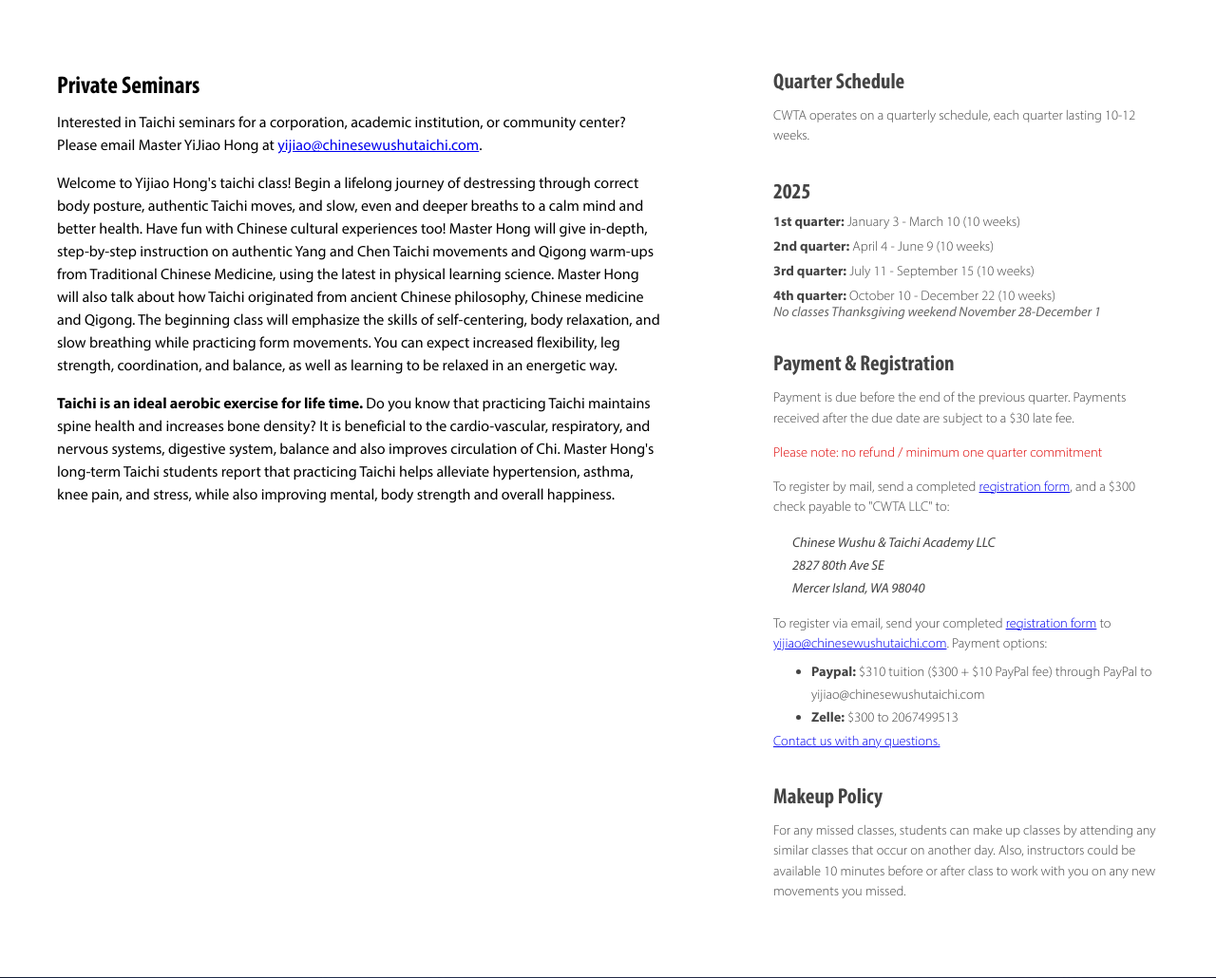
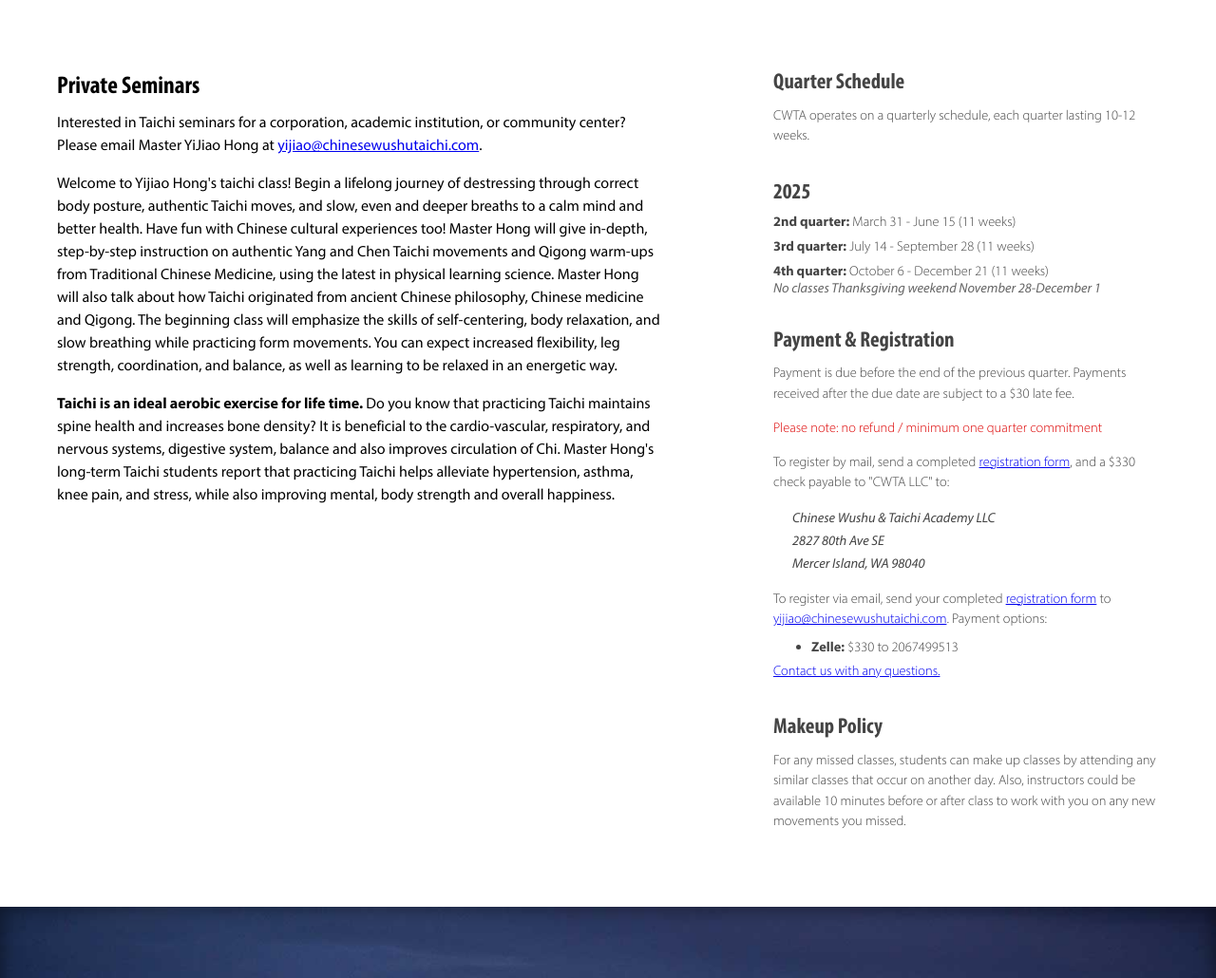
Before and after one commit to gregmli/cwta, a Flask app: page /classes in a window 1280 px wide. Shown: the part 502-1532 px from the top of the page at 95% size. Run offline with Flask 3, Linux system fonts and the light colour scheme; data that the repository does not hold is empty; some libraries are stand-ins or nearby versions.

Commit message:
price increase, updated quarter schedule (11 week semesters), delete some resources

```diff
--- a/redesign/website/templates/classes.html
+++ b/redesign/website/templates/classes.html
@@ -97,10 +97,9 @@
 		<div class="quarter-schedule">
 			<h3>2025</h3>
 			<ul>
-				<li><strong>1st quarter:</strong> January 3 - March 10 (10 weeks)</li>
-				<li><strong>2nd quarter:</strong> April 4 - June 9 (10 weeks)</li>
-				<li><strong>3rd quarter:</strong> July 11 - September 15 (10 weeks)</li>
-				<li><strong>4th quarter:</strong> October 10 - December 22 (10 weeks)
+				<li><strong>2nd quarter:</strong> March 31 - June 15 (11 weeks)</li>
+				<li><strong>3rd quarter:</strong> July 14 - September 28 (11 weeks)</li>
+				<li><strong>4th quarter:</strong> October 6 - December 21 (11 weeks)
 					<div class="note">No classes Thanksgiving weekend November 28-December 1</div>
 				</li>
 			</ul>
@@ -115,7 +114,7 @@
 
 		<div class="registration">
 			<p>
-			To register by mail, send a completed <a href="images/CWTA_registration_form.docx">registration form</a>, and a $300 check payable to &quot;CWTA LLC&quot; to:
+			To register by mail, send a completed <a href="images/CWTA_registration_form.docx">registration form</a>, and a $330 check payable to &quot;CWTA LLC&quot; to:
 				<address>
 					Chinese Wushu & Taichi Academy LLC <br/>
 					2827 80th Ave SE<br/>
@@ -127,8 +126,8 @@
 				<a href="images/CWTA_registration_form.docx">registration form</a> to
 				<a href="mailto:yijiao@chinesewushutaichi.com">yijiao@chinesewushutaichi.com</a>. Payment options:</p>
 			<ul class="payment-options">
-				<li><strong>Paypal:</strong> $310 tuition ($300 + $10 PayPal fee) through PayPal to yijiao@chinesewushutaichi.com</li>
-				<li><strong>Zelle:</strong> $300 to 2067499513</li>
+				<!-- li><strong>Paypal:</strong> $310 tuition ($300 + $10 PayPal fee) through PayPal to yijiao@chinesewushutaichi.com</li -->
+				<li><strong>Zelle:</strong> $330 to 2067499513</li>
 			</ul>
 
 
--- a/redesign/website/templates/index.html
+++ b/redesign/website/templates/index.html
@@ -112,7 +112,7 @@
 	<h4>Space Is Limited for Beginners Classes</h4>
 	<p>Secure your spot by registering now.</p>
 	<p>
-		Mail a completed <a href="images/CWTA_registration_form.docx">registration form</a>, and a $300 check payable to &quot;CWTA LLC&quot; to:
+		Mail a completed <a href="images/CWTA_registration_form.docx">registration form</a>, and a $330 check payable to &quot;CWTA LLC&quot; to:
 		<address>
 			Chinese Wushu & Taichi Academy LLC <br/>
 			2827 80th Ave SE<br/>
@@ -124,8 +124,8 @@
 		<a href="images/CWTA_registration_form.docx">registration form</a> to
 		<a href="mailto:yijiao@chinesewushutaichi.com">yijiao@chinesewushutaichi.com</a>. Payment options:</p>
 	<ul class="payment-options">
-		<li><strong>Paypal:</strong> $310 tuition ($300 + $10 PayPal fee) through PayPal to yijiao@chinesewushutaichi.com</li>
-		<li><strong>Zelle:</strong> $300 to 2067499513</li>
+		<!-- li><strong>Paypal:</strong> $310 tuition ($300 + $10 PayPal fee) through PayPal to yijiao@chinesewushutaichi.com</li -->
+		<li><strong>Zelle:</strong> $330 to 2067499513</li>
 	</ul>
 
 	</div>
--- a/redesign/website/templates/instructors.html
+++ b/redesign/website/templates/instructors.html
@@ -158,7 +158,7 @@
 		<p>The Chinese Wushu and Taichi Academy's mission is to strive for longevity, better our quality of life &mdash; both in mind and body &mdash; and contribute to an understanding of Eastern culture. Master Yijiao Hong's teaching mission is to establish taichi practice as a habit for students.</p>
 
 		<h3>School Operation</h3>
-		<p>The school year is divided into four semesters with 10 weeks in each semester. Class size is properly set to emphasize the key, which is individualized instruction. The classes are carefully divided by levels to help the student learn and advance with step-by-step instruction. At each academic level, the school emphasizes fundamental discipline, instructor professional standards, with inspiration and an encouraging teaching attitude. The school regulations are strict. The purpose for this is to refine student's excellence, promote moral and physical growth, and develop character.</p>
+		<p>The school year is divided into four semesters with 11 weeks in each semester. Class size is properly set to emphasize the key, which is individualized instruction. The classes are carefully divided by levels to help the student learn and advance with step-by-step instruction. At each academic level, the school emphasizes fundamental discipline, instructor professional standards, with inspiration and an encouraging teaching attitude. The school regulations are strict. The purpose for this is to refine student's excellence, promote moral and physical growth, and develop character.</p>
 	</div>
 
 	<div class="secondary">
```
Also changed, not shown: redesign/website/templates/resources.html (+2 -14 lines).
